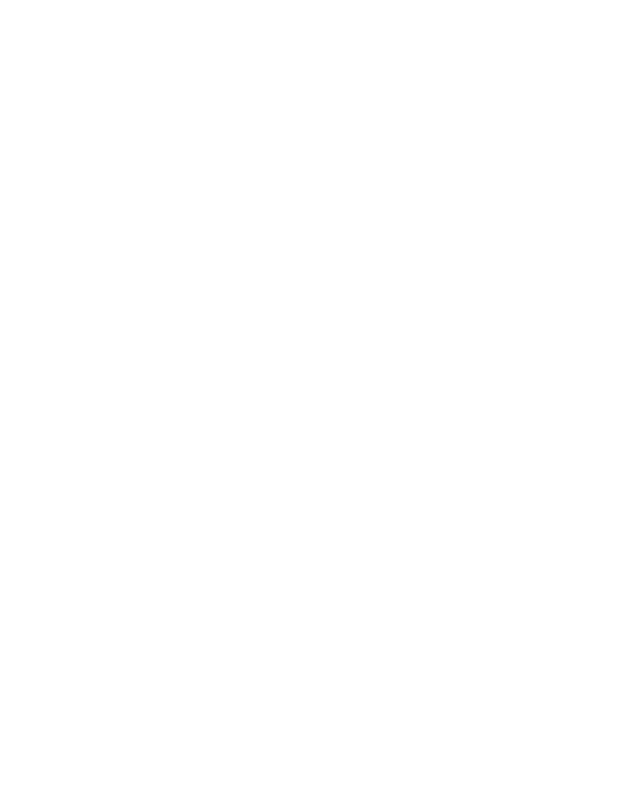
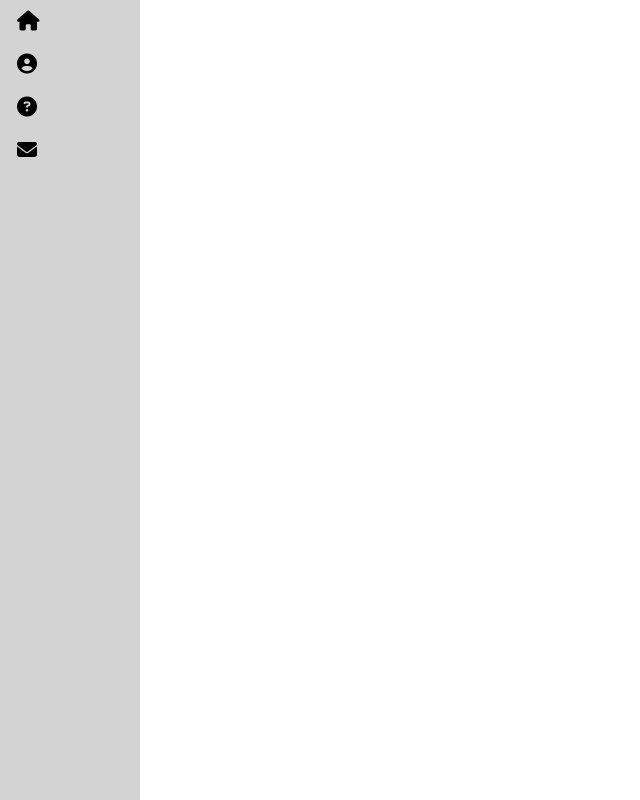
Before and after one commit to Epoqalypse/Bepity.gg, a plain HTML site: page index.html in a window 1280 px wide. Shown: the whole page, without its empty margins (0-640 px from the left). Drawn offline with Linux system fonts and the light colour scheme.

Commit message:
Aside bar meny
Hej

```diff
--- a/css/style.css
+++ b/css/style.css
@@ -0,0 +1,46 @@
+* {
+    margin: 0;
+    padding: 0;
+    box-sizing: border-box;
+}
+
+#gridwrap {
+    display: grid;
+    grid-template-areas:
+    "as ma";
+}
+
+#flexwrap {
+    grid-area: as;
+    display: flex;
+    flex-direction: column;
+    position: fixed;
+    background-color: lightgray;
+    width: 56px;
+    height: 100vh;
+    align-items: flex-start;
+    transition: 0.5s;
+    padding-left: 7px;
+}
+
+#flexwrap:hover {
+    align-items: flex-start;
+    width: 140px;
+    transition: 0.5s ease-in-out;
+}
+
+#menu5 {
+    padding-top: 740px;
+}
+
+menu {
+    margin: 10px;
+    transition: 0.5s;
+    font-size: 20px;
+}
+
+menu:hover {
+    cursor: pointer;
+    color: gray;
+    transition: 0.5s;
+}
--- a/index.html
+++ b/index.html
@@ -5,8 +5,25 @@
     <meta http-equiv="X-UA-Compatible" content="IE=edge">
     <meta name="viewport" content="width=device-width, initial-scale=1.0">
     <title>Bepity.gg</title>
+    <link rel="stylesheet" href="css/style.css">
+    <script src="https://kit.fontawesome.com/ad2feffdfb.js" crossorigin="anonymous"></script>
+
 </head>
 <body>
 
+    <div id="gridwrap">
+        <aside id="flexwrap">
+            <menu id="menu1"><i class="fas fa-home"></i></menu>
+            <menu id="menu2"><i class="fas fa-user-circle"></i></menu>
+            <menu id="menu3"><i class="fas fa-question-circle"></i></menu>
+            <menu id="menu4"><i class="fas fa-envelope"></i></menu>
+            <menu id="menu5"><i class="fas fa-cog"></i></menu>
+        </aside>
+
+
+
+
+
+    </div>
 </body>
 </html>
```
